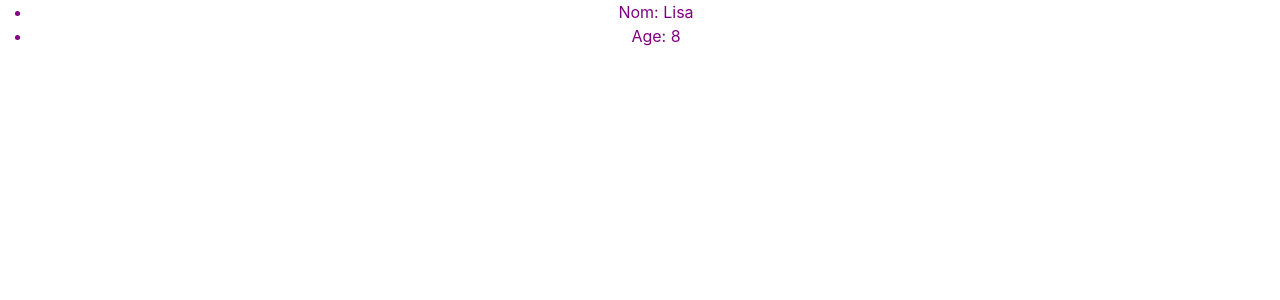
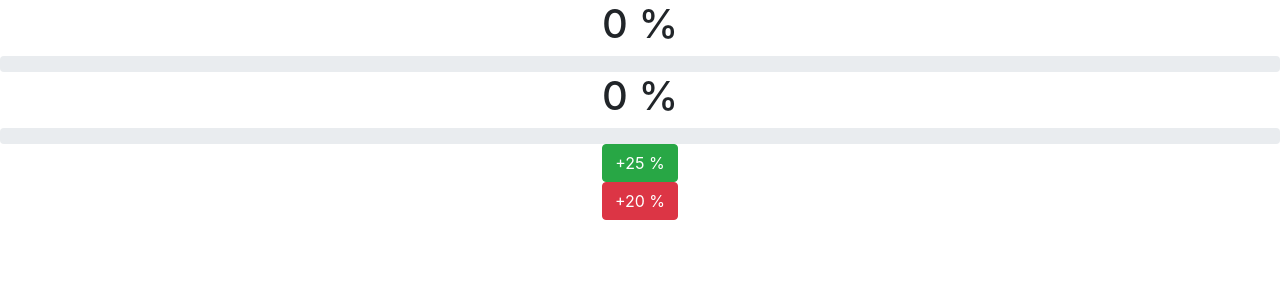
Before and after one commit to devJeremie/hooksapp, a React (Create React App) app: page / in a window 1280 px wide. Shown: the top 300 px of the page. Built offline with nearby package versions, Linux system fonts and the light colour scheme.

Commit message:
majPropsChildren

```diff
--- a/src/App.js
+++ b/src/App.js
@@ -1,28 +1,43 @@
-import React, { Component } from 'react'
-import Profile from './components/Profile'
-import {UserContext, ColorContext} from './components/MyContext'
+import React, { Component, useState } from 'react'
+// import Profile from './components/Profile'
+// import {UserContext, ColorContext} from './components/MyContext'
 
 import './App.css';
+import Count from './components/Count';
+import Button from './components/Button';
 
-class App extends Component {
+function App() {
 
-  state = {
-    user: {
-      name: 'Lisa',
-      age: 8
-    }
+  const [countOne, setCountOne] = useState({value: 0, btnColor :'success',increment: 25 })
+  const [countTwo, setCountTwo] = useState({value: 0, btnColor :'danger',increment: 20 })
+
+  const incrementCountOne = (val) => {
+    countOne.value < 100 && setCountOne({...countOne,value: countOne.value + val })
+  }
+  const incrementCountTwo = (val) => {
+    countTwo.value < 100 && setCountTwo({...countTwo,value: countTwo.value + val })
+  }
+    // state = {
+  //   user: {
+  //     name: 'Lisa',
+  //     age: 8
+  //   }
+  // }
+
+    return (
+      <div className='text-center'>
+        <Count count={countOne.value} bgColor={countOne.btnColor} />
+        <Count count={countTwo.value} bgColor={countTwo.btnColor}/>
+        <Button handleClick={incrementCountOne} btnColor={countOne.btnColor} increment={countOne.increment}>Count 1</Button>
+        <Button handleClick={incrementCountTwo} btnColor={countTwo.btnColor} increment={countTwo.increment}>Count 2</Button>
+      </div>
+      // <UserContext.Provider value={this.state.user}>
+      //   <ColorContext.Provider value={'purple'}>
+      //     <Profile />
+      //   </ColorContext.Provider>
+      // </UserContext.Provider>
+
+    )
   }
 
-  render() {
-    return (
-      <UserContext.Provider value={this.state.user}>
-        <ColorContext.Provider value={'purple'}>
-          <Profile />
-        </ColorContext.Provider>
-      </UserContext.Provider>
-
-    );
-  }
-}
-
 export default App
--- /dev/null
+++ b/src/components/Button.js
@@ -0,0 +1,11 @@
+import React from 'react'
+
+function Button({ btnColor, increment, children, handleClick }) {
+  return (
+    <div>
+      <button onClick={() => handleClick(increment)} className={`btn btn-${btnColor}`}>+{increment} %</button>
+    </div>
+  )
+}
+
+export default Button
--- a/src/components/ContentData.js
+++ b/src/components/ContentData.js
@@ -1,7 +1,11 @@
-import React from 'react'
+import React, {useContext} from 'react'
 import {UserContext, ColorContext} from './MyContext'
 
 const ContentData =() =>{
+
+    // const user = useContext(UserContext);
+    // const color = useContext(ColorContext);//page 18 du cours
+
   return (
     <UserContext.Consumer>
         {
--- /dev/null
+++ b/src/components/Count.js
@@ -0,0 +1,20 @@
+import React from 'react'
+
+function Count({count, bgColor}) {
+
+    const progress = {width: `${count}%`}
+
+  return (
+    <div>
+      <p className='h1'>{count} %</p>
+      <div className='progress'>
+        <div className={`progress-bar progress-bar-striped bg-${bgColor}`} role='progressbar'
+            style={progress}
+        >
+        </div>
+      </div>
+    </div>
+  )
+}
+
+export default Count
```
Also changed, not shown: src/components/CountReducer.js (added, +33 -0 lines).
